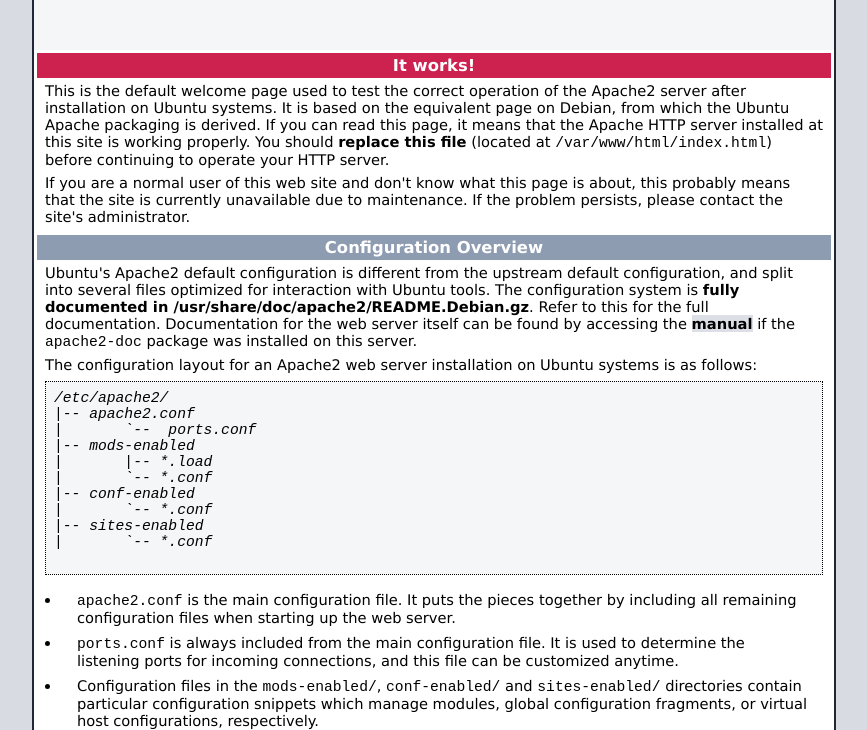
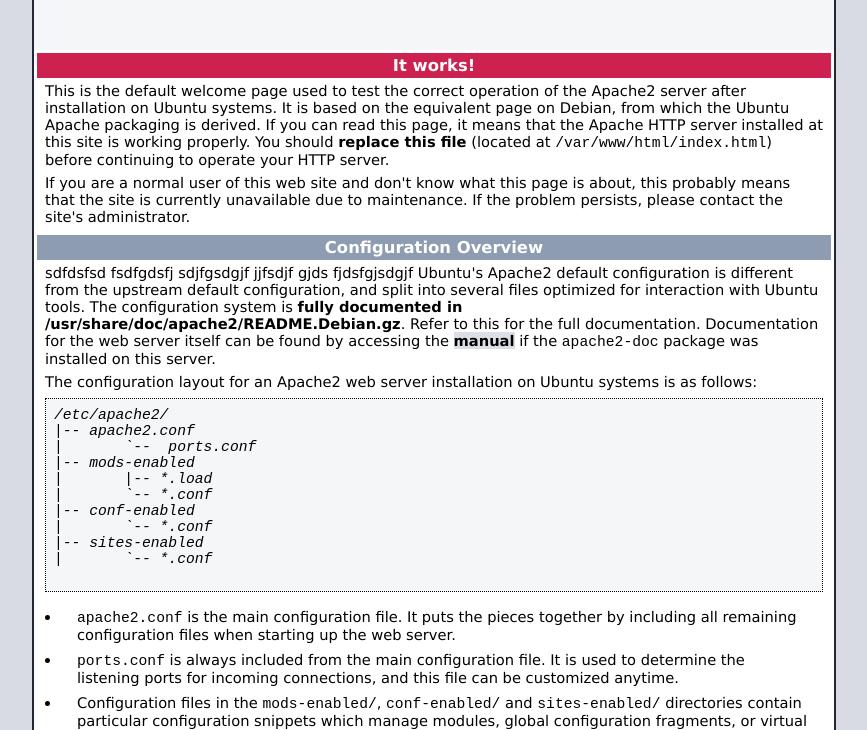
Before and after one commit to nikunj05/test, a plain HTML site: page index.html in a window 1280 px wide. Shown: the part 57-787 px from the top of the page, without its empty margins (206-1073 px from the left). Drawn offline with Linux system fonts and the light colour scheme.

Commit message:
test changes

```diff
--- a/index.html
+++ b/index.html
@@ -249,6 +249,7 @@
         </div>
         <div class="content_section_text">
           <p>
+            sdfdsfsd fsdfgdsfj sdjfgsdgjf jjfsdjf gjds fjdsfgjsdgjf
                 Ubuntu's Apache2 default configuration is different from the
                 upstream default configuration, and split into several files optimized for
                 interaction with Ubuntu tools. The configuration system is
```
